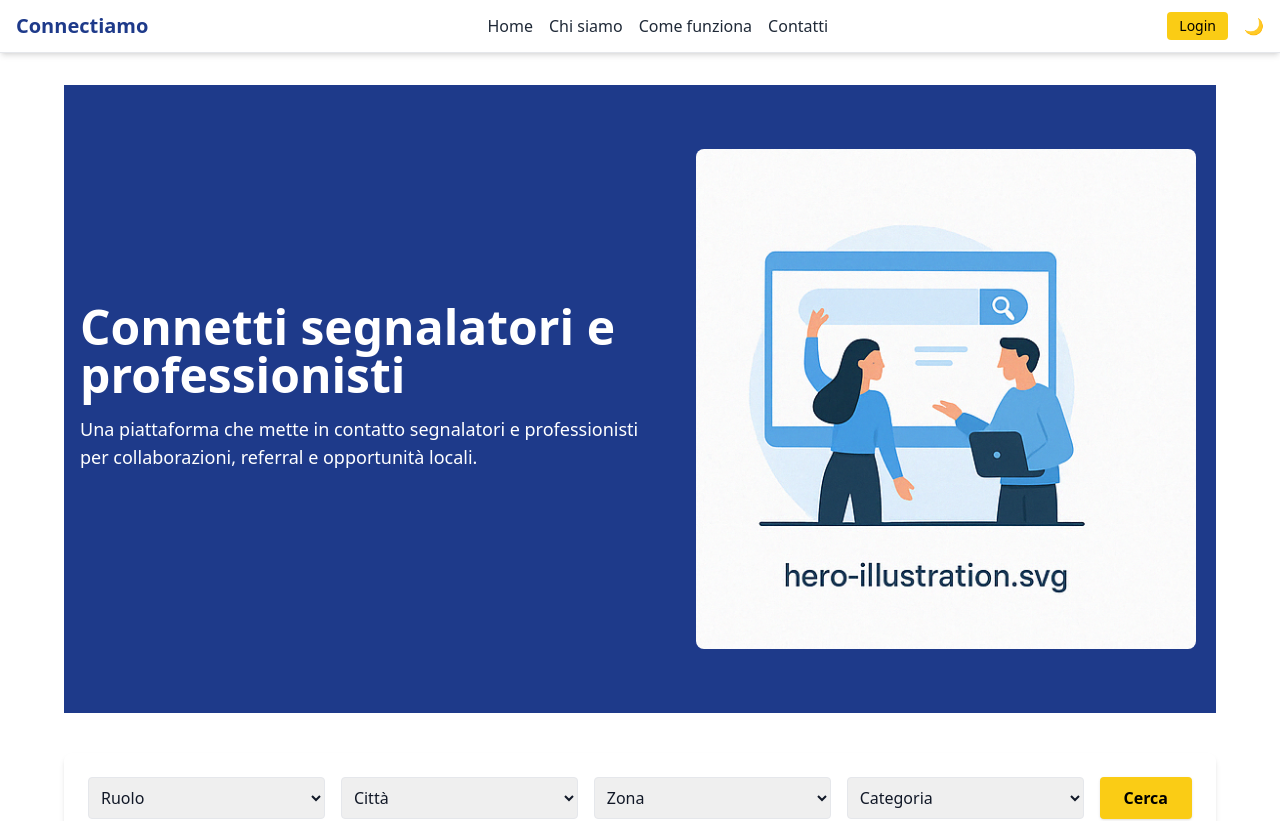
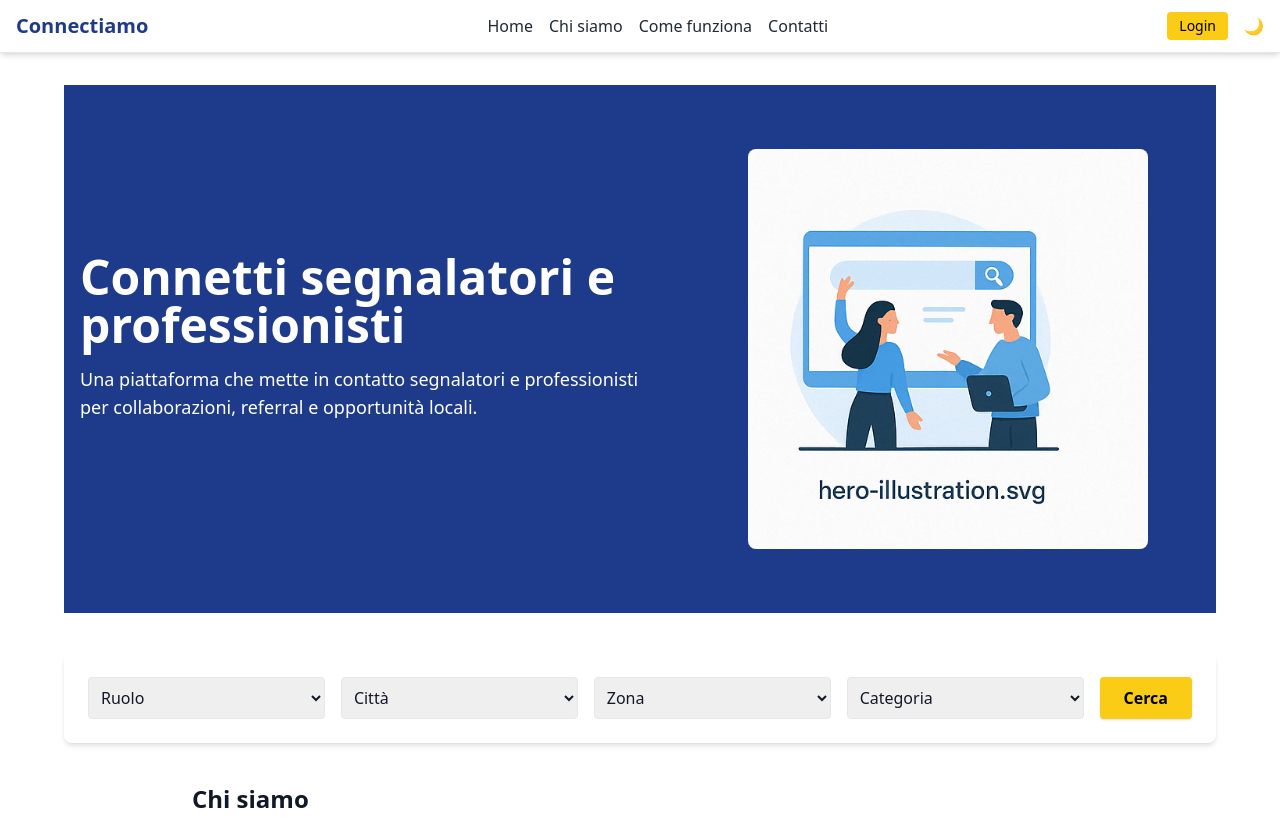
Before and after one commit to ilfrusciante/Connectiamo-website, a Next.js app: page / in a window 1280 px wide. Shown: the top 821 px of the page. Built offline with nearby package versions, Linux system fonts and the light colour scheme.

Commit message:
Update Hero.js

```diff
--- a/components/Hero.js
+++ b/components/Hero.js
@@ -14,12 +14,13 @@ export default function Hero() {
           </p>
         </div>
 
-        <div className="w-full md:w-1/2">
+        {/* Immagine a destra */}
+  <div className="md:w-1/2 flex justify-center">
     <Image
       src="/images/hero-illustration.png"
-            alt="Illustrazione Connectiamo"
-            width={500}
-            height={400}
+      alt="Illustrazione Hero"
+      width={400}
+      height={300}
       className="rounded-lg"
     />
   </div>
```
Lines whose indentation alone changed are shown as unchanged.
